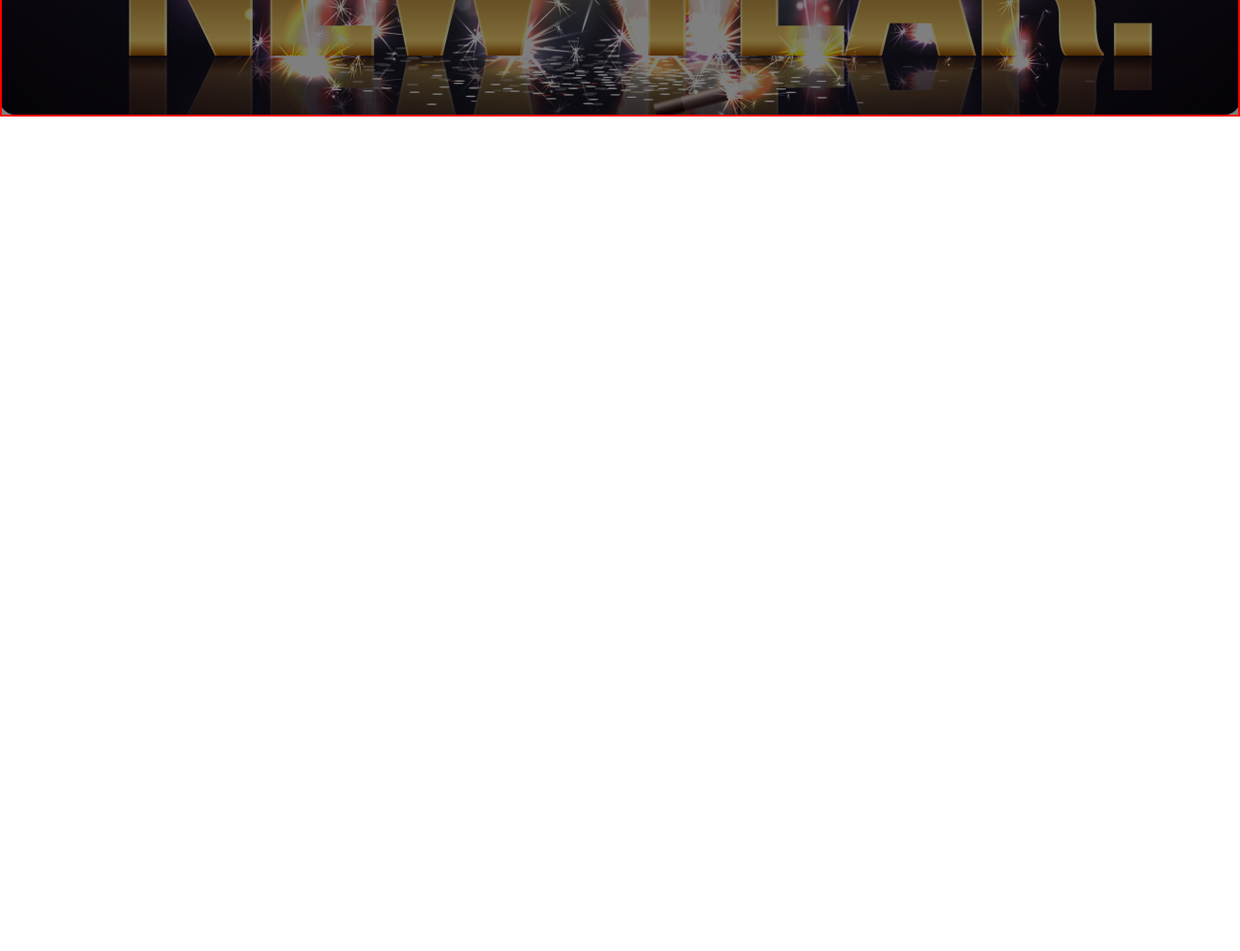
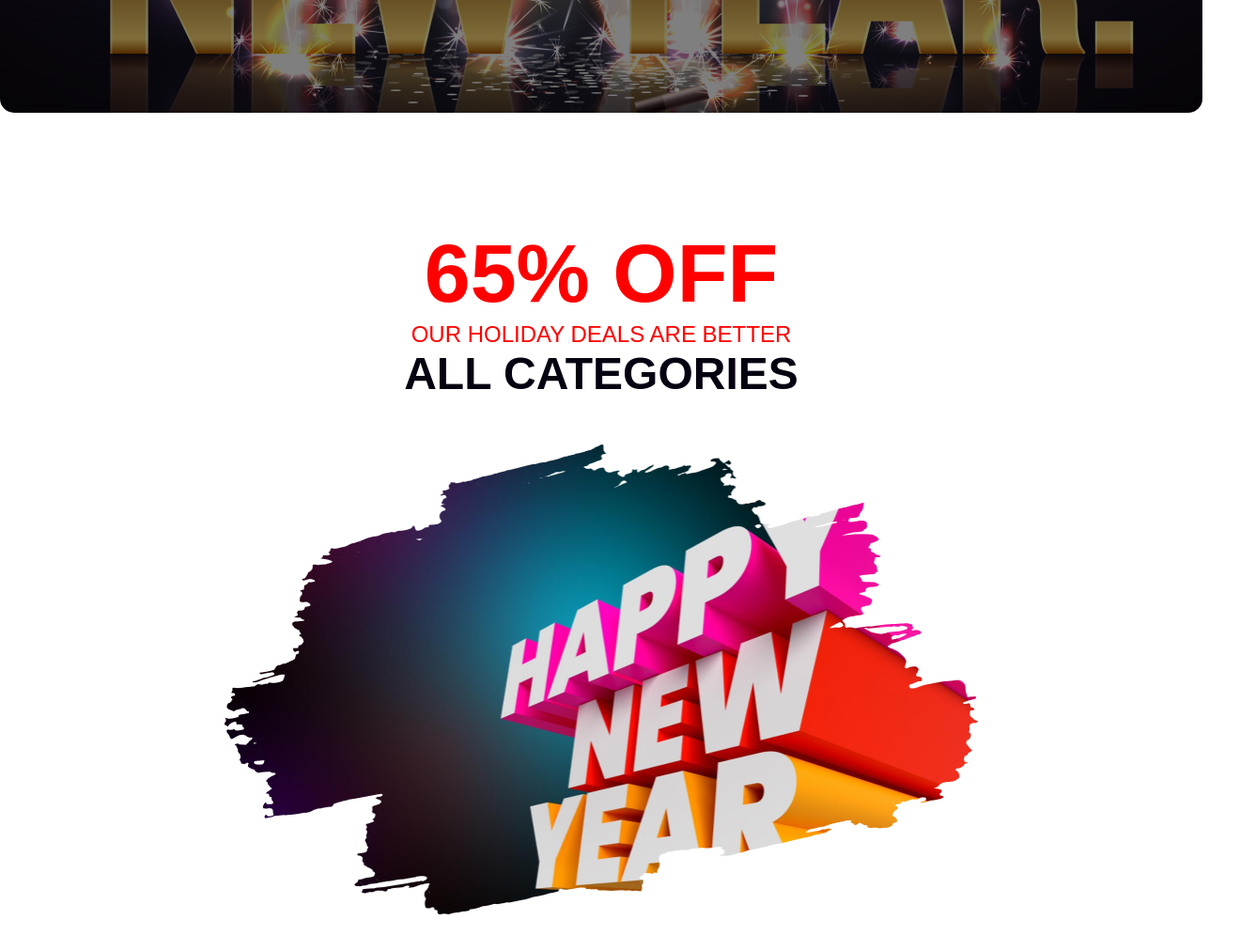
Before and after one commit to ahmedziaussalam/new-year-offer, a plain HTML site: page index.html in a window 1280 px wide. Shown: the part 500-1512 px from the top of the page at 94% size, 1320 px wide, since content can reach past the window. Before the commit the page ends 800 px from the top, so only its background shows below. Drawn offline with Linux system fonts and the light colour scheme.

Commit message:
second section done

```diff
--- a/index.html
+++ b/index.html
@@ -16,7 +16,20 @@
         </h1>
       </div>
     </header>
-    <main></main>
+    <main>
+      <!-- 65% section starts here -->
+      <section class="second-section-container">
+        <div class="second-section-content">
+          <h1>65% OFF</h1>
+          <p>OUR HOLIDAY DEALS ARE BETTER</p>
+          <h3>ALL CATEGORIES</h3>
+        </div>
+        <div class="image-container">
+          <img src="images/New-Year-Photo.png" alt="" />
+        </div>
+      </section>
+      <!-- 65% section ends here -->
+    </main>
     <footer></footer>
   </body>
 </html>
--- a/styles/style.css
+++ b/styles/style.css
@@ -12,8 +12,7 @@ body {
 }
 /* Banner Section Style Start Here */
 .banner-container {
-  width: 1320px;
-  border: 2px solid red;
+  max-width: 1320px;
   min-height: 600px;
   margin: 0 auto;
   margin-top: 20px;
@@ -23,6 +22,7 @@ body {
   background-repeat: no-repeat;
   background-size: cover;
   background-blend-mode: overlay;
+  border-radius: 15px;
 }
 .banner-content {
   display: flex;
@@ -45,3 +45,44 @@ h1 {
   font-weight: 900;
   text-align: center;
 }
+
+/* 65% section style start here */
+.second-section-container {
+  width: 802.9px;
+  height: 806px;
+  margin: 0 auto;
+  margin-top: 120px;
+}
+.second-section-content {
+  display: flex;
+  flex-direction: column;
+  justify-content: center;
+  align-items: center;
+}
+.second-section-content h1 {
+  color: red;
+  font-family: Arial, Helvetica, sans-serif;
+  font-size: 88px;
+  font-weight: 700;
+}
+.second-section-content p {
+  color: #f00;
+  font-family: Arial, Helvetica, sans-serif;
+  font-size: 24px;
+  font-weight: 500;
+}
+.second-section-content h3 {
+  color: #070211;
+  font-family: Arial, Helvetica, sans-serif;
+  font-size: 48px;
+  font-weight: 700;
+}
+.image-container {
+  width: 802.9px;
+  height: 500px;
+}
+.image-container img {
+  width: 100%;
+  height: 100%;
+  margin-top: 48px;
+}
```
